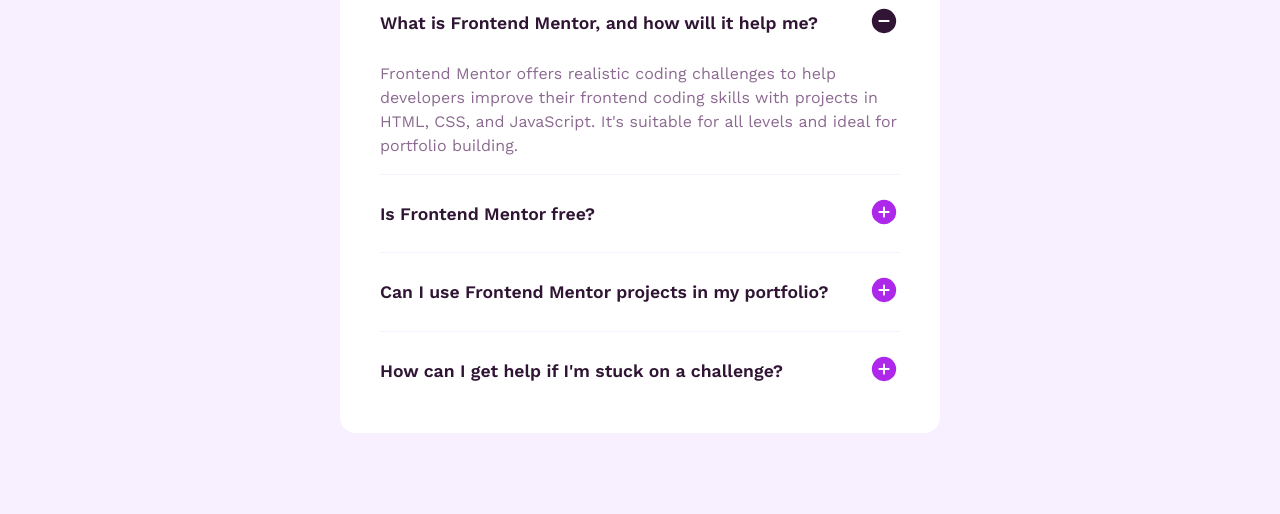
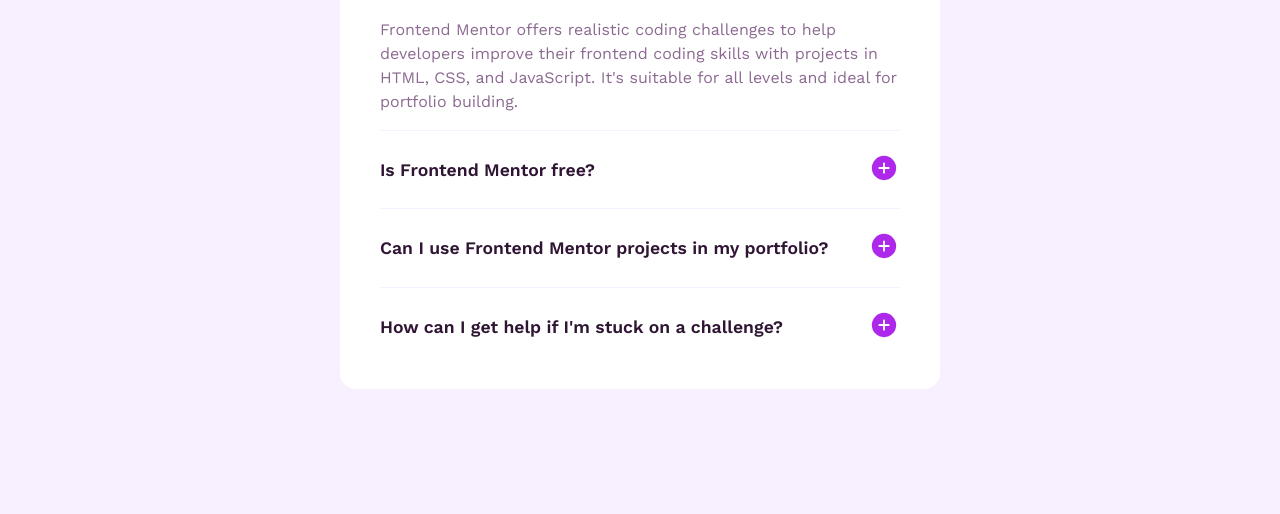
Before and after one commit to NathanRayM/frontend-mentor-faq-accordion, a plain HTML site: page index.html in a window 1280 px wide. Shown: the part 286-800 px from the top of the page. Drawn offline with Linux system fonts and the light colour scheme.

Commit message:
remove container margin top

```diff
--- a/styles.css
+++ b/styles.css
@@ -78,7 +78,6 @@
   border-radius: 1rem;
   padding: 2.5rem;
   gap: 1.9rem;
-  margin-top: 5.5rem;
 }
 
 /*=== Heading ===*/
```
